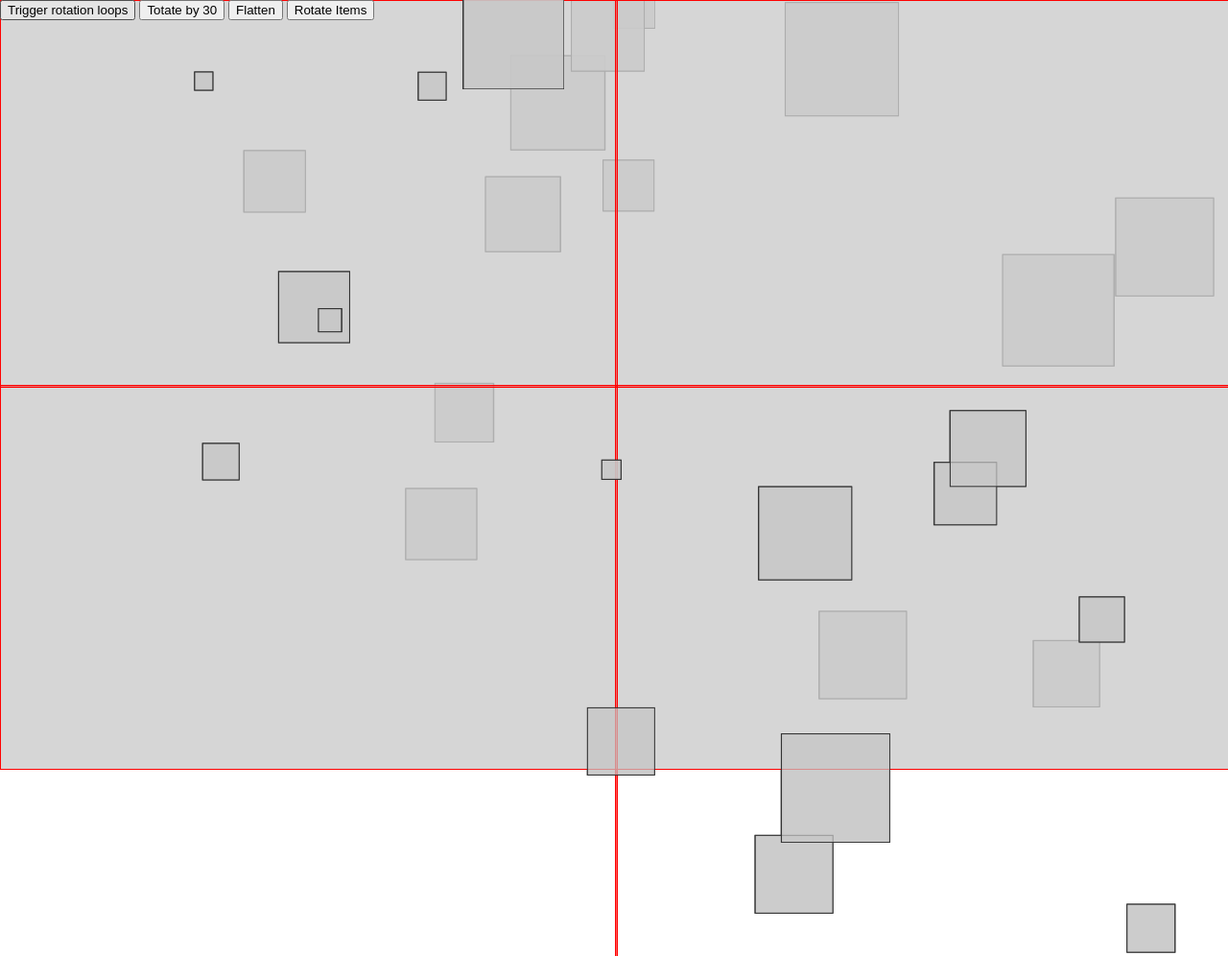
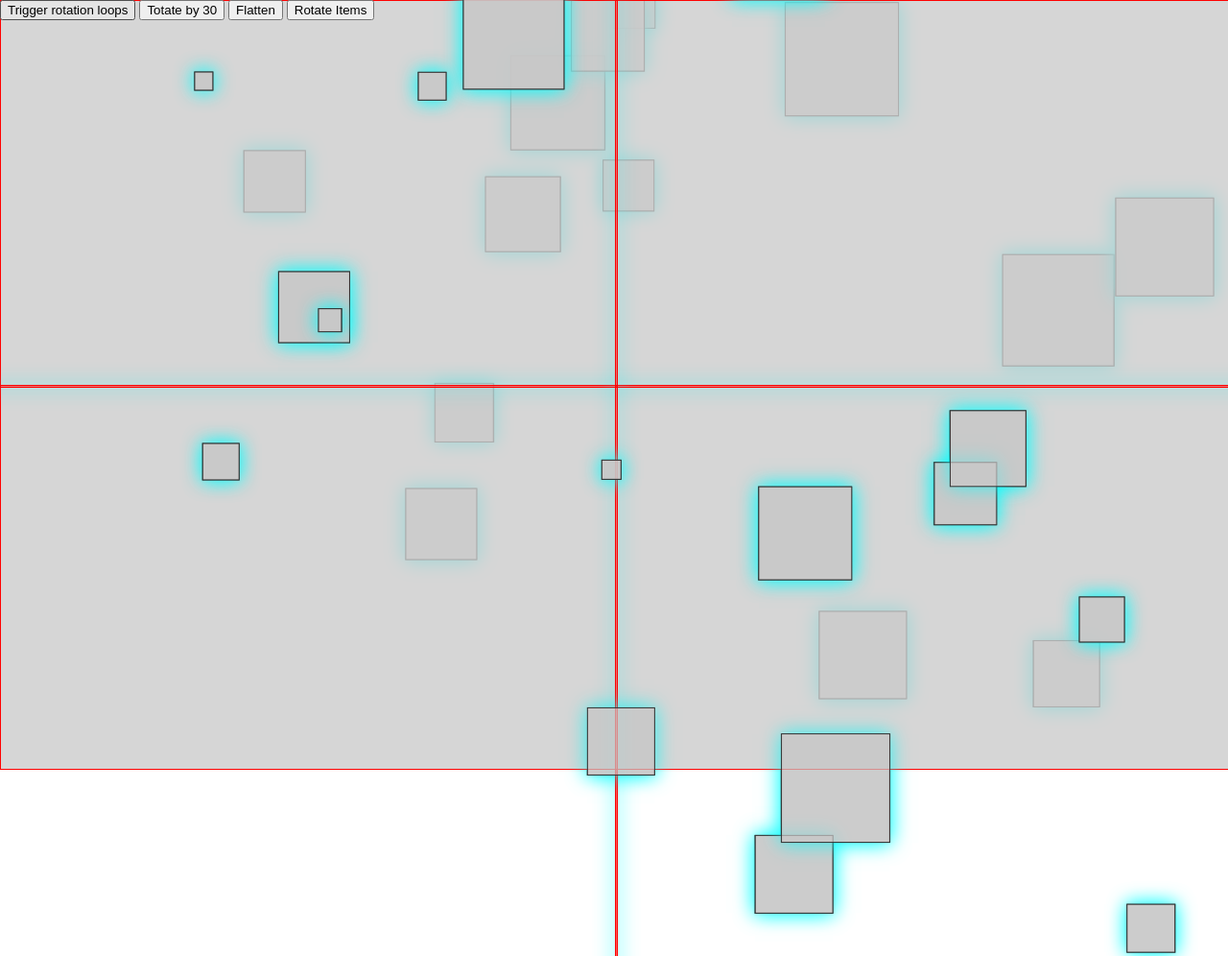
Before and after one commit to deljdlx/displayblock, a plain HTML site: page demo/all.html in a window 1280 px wide. Shown: the top 996 px of the page at 96% size. Drawn offline with Linux system fonts and the light colour scheme; files whose address does not match are found by name.

Commit message:
update demo

```diff
--- a/demo/all.html
+++ b/demo/all.html
@@ -20,6 +20,10 @@
         .layout__perspective {
             background-color: #cccc;
             border: solid 1px #f00;
+        }
+
+        .cuboid-side {
+            box-shadow: 0 0 20px rgba(0, 255, 255, 0.7);
         }
     </style>
 
```
